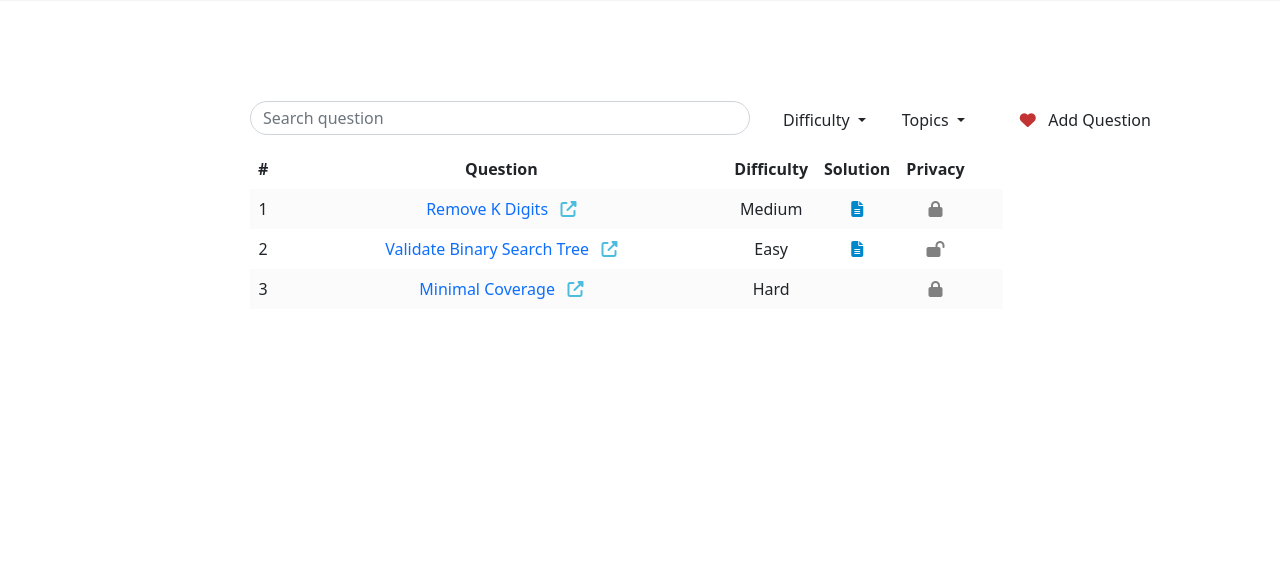
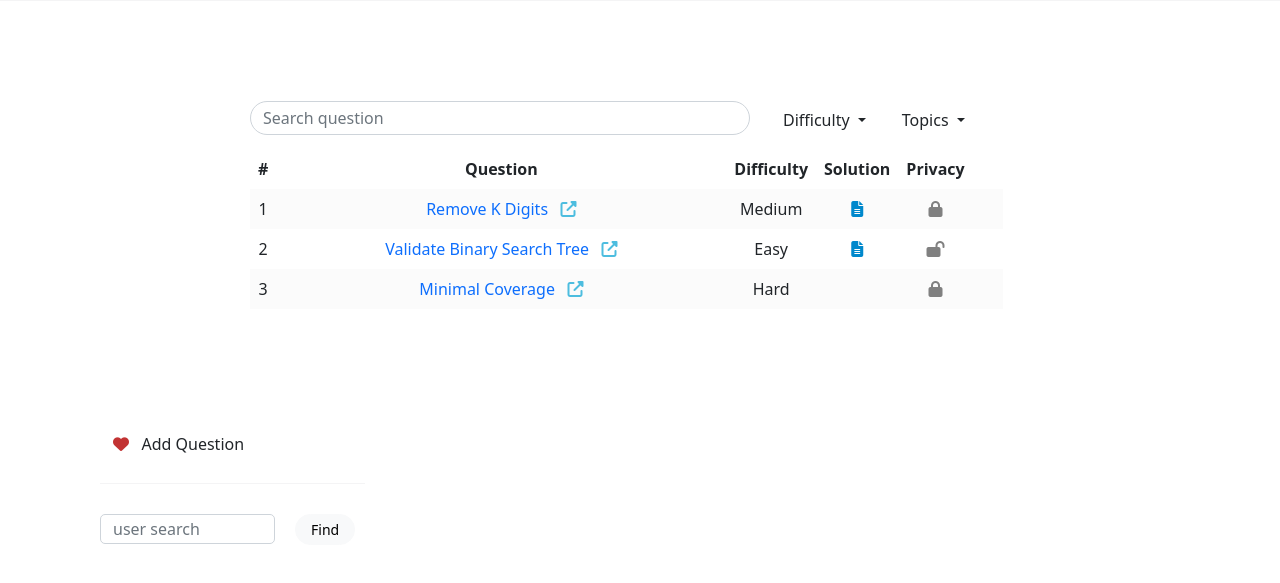
Before and after one commit to Rithin25/project, a Flask app: template templates/Home_page/index.html in a window 1280 px wide. Shown: the part 46-629 px from the top of the page. Run offline with Flask 2, Linux system fonts and the light colour scheme; the template is opened without the code that fills it, so the values that code supplies are empty; some libraries are stand-ins or nearby versions.

Commit message:
added user_search

```diff
--- a/templates/Home_page/index.html
+++ b/templates/Home_page/index.html
@@ -48,6 +48,10 @@
   </nav>
 
   <hr class="seperator">
+
+  <div>
+
+  </div>
 
   <div class="content">
     <div class="search-bar">
@@ -192,13 +196,21 @@
     </table>
   </div>
 
+  <div class="handle">
+    <button type="button" class="btn add-question-btn">
+      <span>
+        <i class="fas fa-heart" style="color: rgb(194, 51, 51);"></i>
+        &nbsp Add Question
+      </span>
+    </button>
+    <hr class="seperator">
+    <div class="user-handle">
+      <input type="text" class="form-control" placeholder="user search" style="margin-right: 20px;">
+      <button type="submit" class="btn btn-light btn-sm find"> Find </button>
+    </div>
+  </div>
 
-  <button type="button" class="btn add-question-btn">
-    <span>
-      <i class="fas fa-heart" style="color: rgb(194, 51, 51);"></i>
-      &nbsp Add Question
-    </span>
-  </button>
+
 
 
 </body>
--- a/templates/Home_page/style.css
+++ b/templates/Home_page/style.css
@@ -66,7 +66,6 @@ td , th {
 .topic-list{
     height: 150px;
     overflow-y: scroll;
-
 }
 
 .fa-file-alt{
@@ -85,15 +84,49 @@ td , th {
     visibility:hidden;
 }
 
+.add-question-btn{
+    margin-bottom: 20px;
+}
+
 .add-question-btn:hover{
     background-color: #ecf0f1;
 }
 .dropdown-item:active{
     color: black;
     background-color: #ecf0f1;
+}
 
+
+.user-handle{
+    margin-top: 30px;
 }
+
+.user-handle > .form-control{
+    border-radius: 5px;
+    width: 175px;
+    height: 30px;
+    margin-bottom: 10px;
+    display: inline-block;
+}
+
+.handle{
+    display: inline-block;
+    height: auto;
+    width: auto;
+    padding-left: 100px;
+    margin-top: 100px;
+}
+
 
 tr:hover .fa-trash-alt{
     visibility: visible;
 }
+
+.find{
+    padding-left: 15px;
+    padding-right: 15px;
+    border-radius: 50px;
+    display: flex;
+    float: right;
+
+}
```
